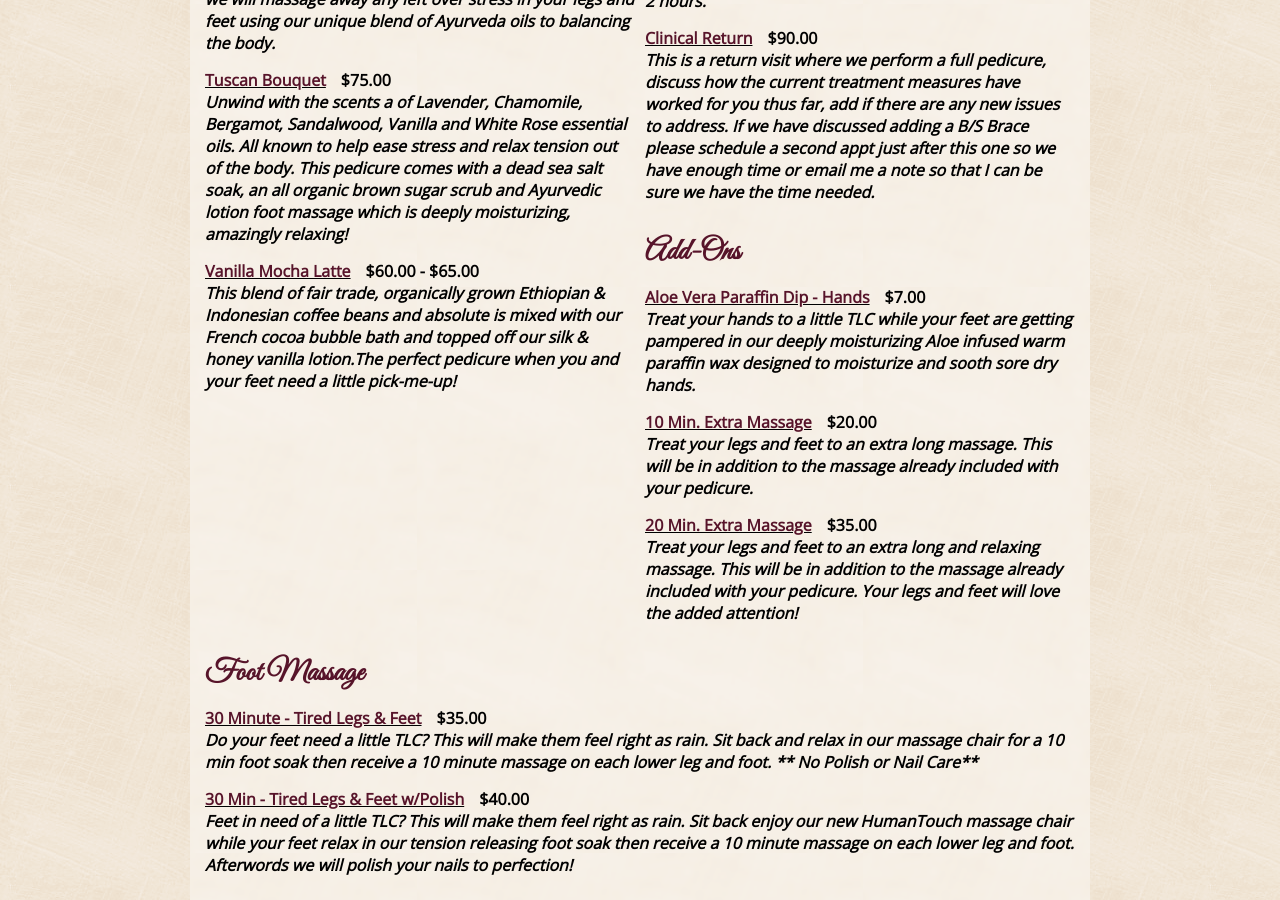
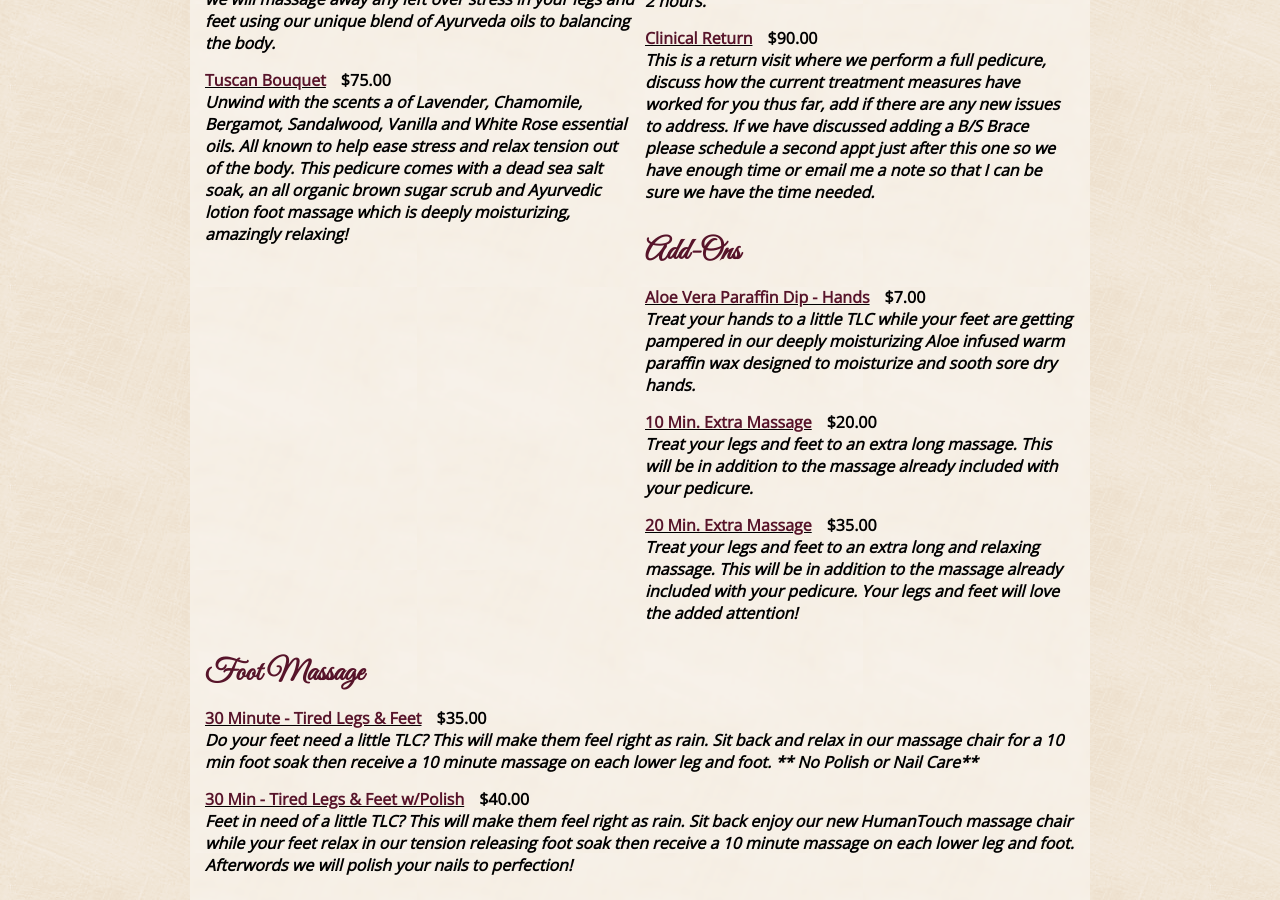
Before and after one commit to susanspedispa/susanspedispa.github.io, a Jekyll site: the page built from menu/pedicures.html, in a window 1280 px wide and 900 px high, scrolled down 667 px. Built offline with Jekyll 4.4.1, drawn with Linux system fonts in a browser that asks for light colours.

Commit message:
Update pedicures.yml

```diff
--- a/_data/pedicures.yml
+++ b/_data/pedicures.yml
@@ -23,12 +23,7 @@ menu:
            Unwind with the scents a of Lavender, Chamomile, Bergamot, Sandalwood, Vanilla and White Rose essential oils.
            All known to help ease stress and relax tension out of the body. This pedicure comes with a dead sea salt soak,
            an all organic brown sugar scrub and Ayurvedic lotion foot massage which is deeply moisturizing, amazingly relaxing!
-        - name: Vanilla Mocha Latte
-          price: $60.00 - $65.00
-          description: >
-           This blend of fair trade, organically grown Ethiopian & Indonesian coffee beans and absolute is mixed with our
-           French cocoa bubble bath and topped off our silk & honey vanilla lotion.The perfect pedicure when you and your
-           feet need a little pick-me-up!
+
 
 - position: right
   groups:
```
